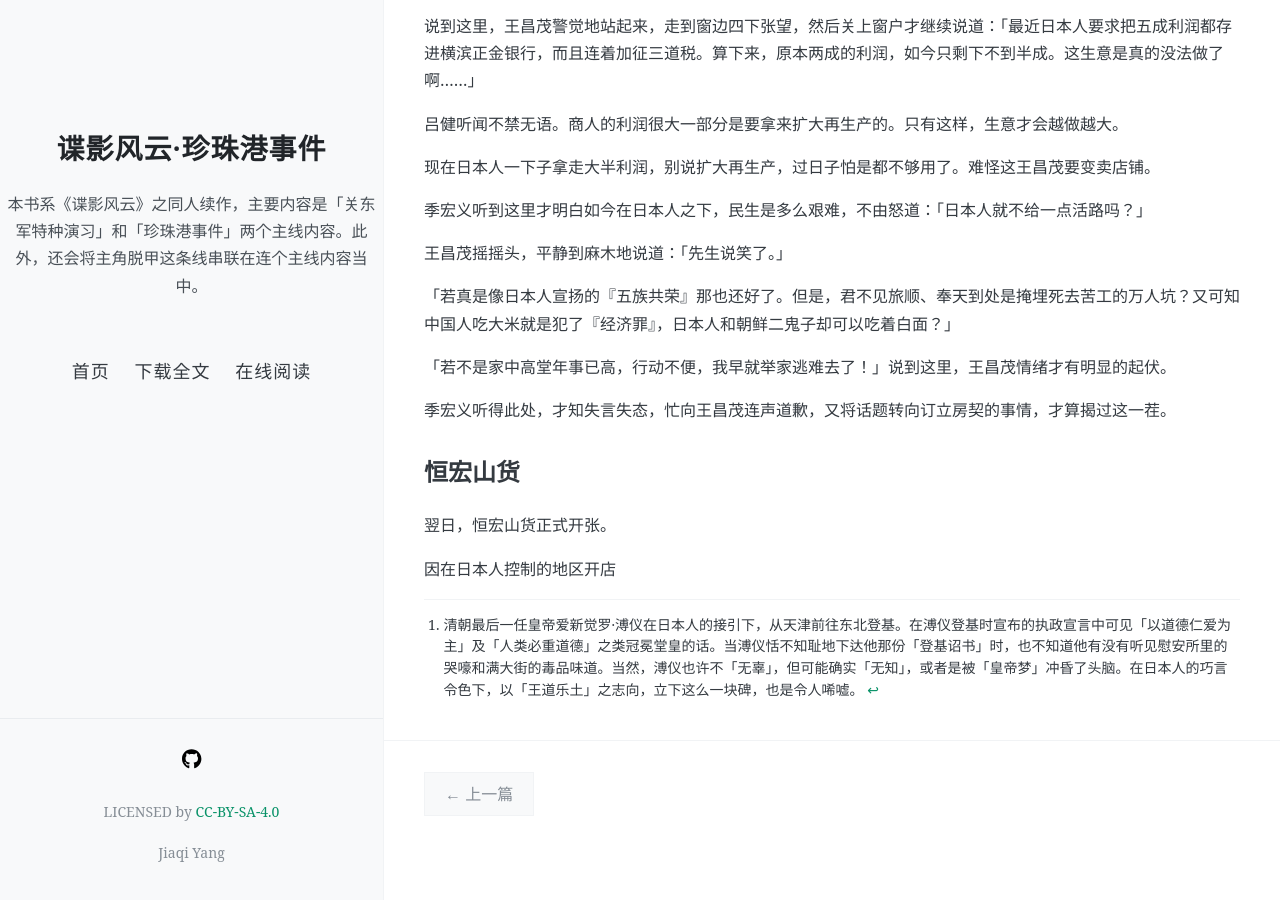
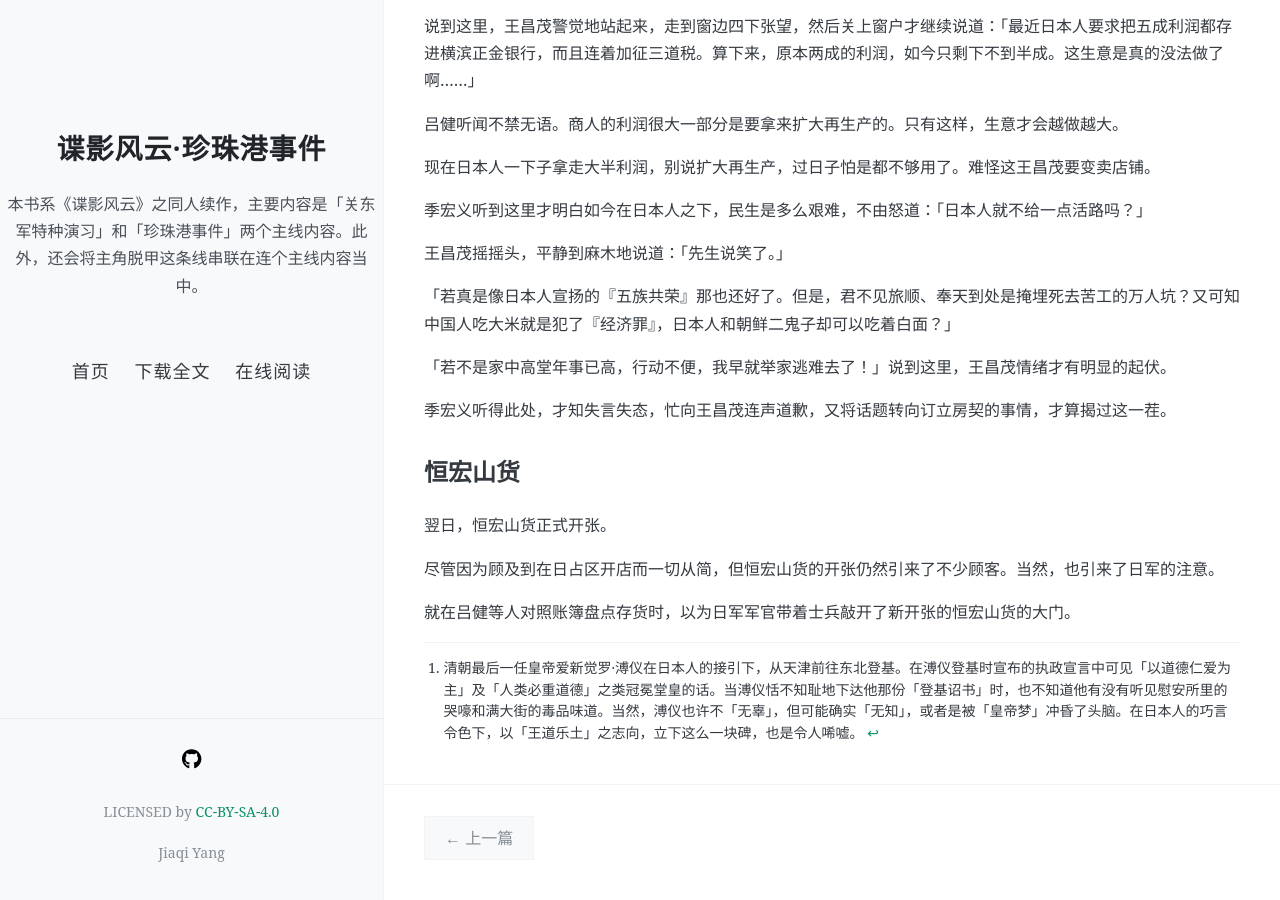
Before and after one commit to NingZhiheng/the-novel-pearl-harbor, a Jekyll site: the page built from docs/_posts/2020-04-19-过山海关.md, in a window 1280 px wide and 900 px high, scrolled down 2825 px. Built offline with Jekyll 4.4.1, drawn with Linux system fonts in a browser that asks for light colours; nearby versions of some CDN libraries; before the commit the page ends 3682 px from its top, so only the background shows below that.

Commit message:
[sync] source synchronized: 2020-04-21 08:32:10

```diff
--- a/docs/_includes/04.md
+++ b/docs/_includes/04.md
@@ -84,7 +84,9 @@
 
 翌日，恒宏山货正式开张。
 
-因在日本人控制的地区开店
+尽管因为顾及到在日占区开店而一切从简，但恒宏山货的开张仍然引来了不少顾客。当然，也引来了日军的注意。
+
+就在吕健等人对照账簿盘点存货时，以为日军军官带着士兵敲开了新开张的恒宏山货的大门。
 
 <!-- ![01](../../../../images/01.jpg "东北华北示意图") -->
 
```
